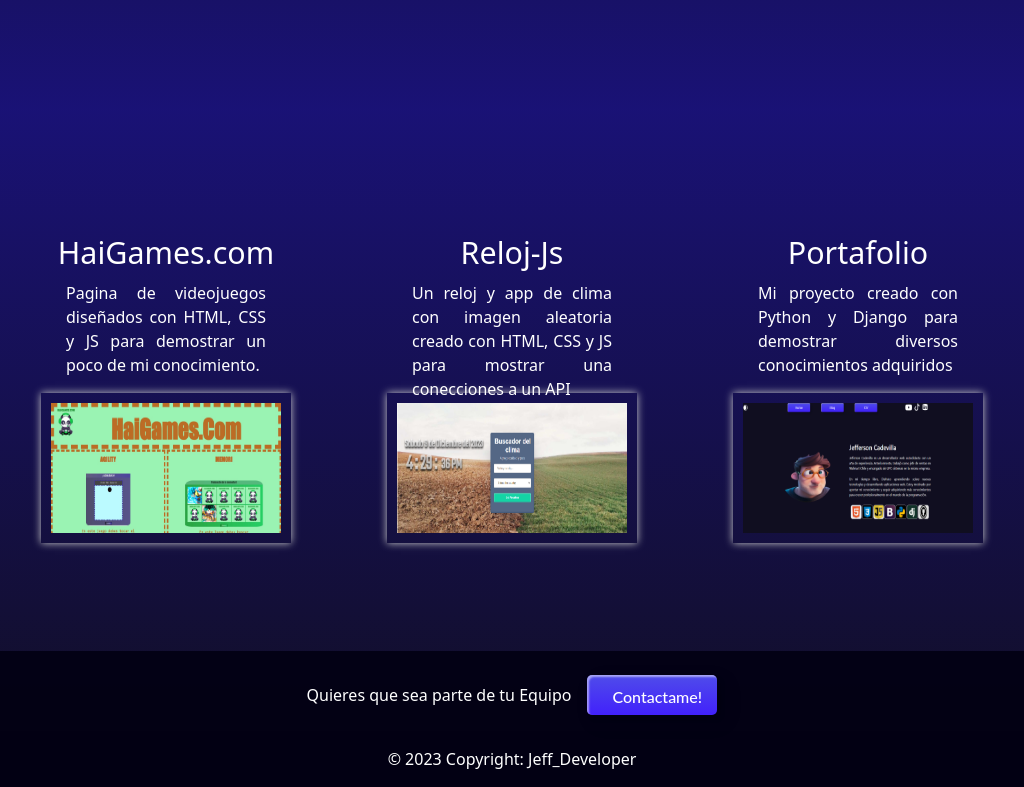
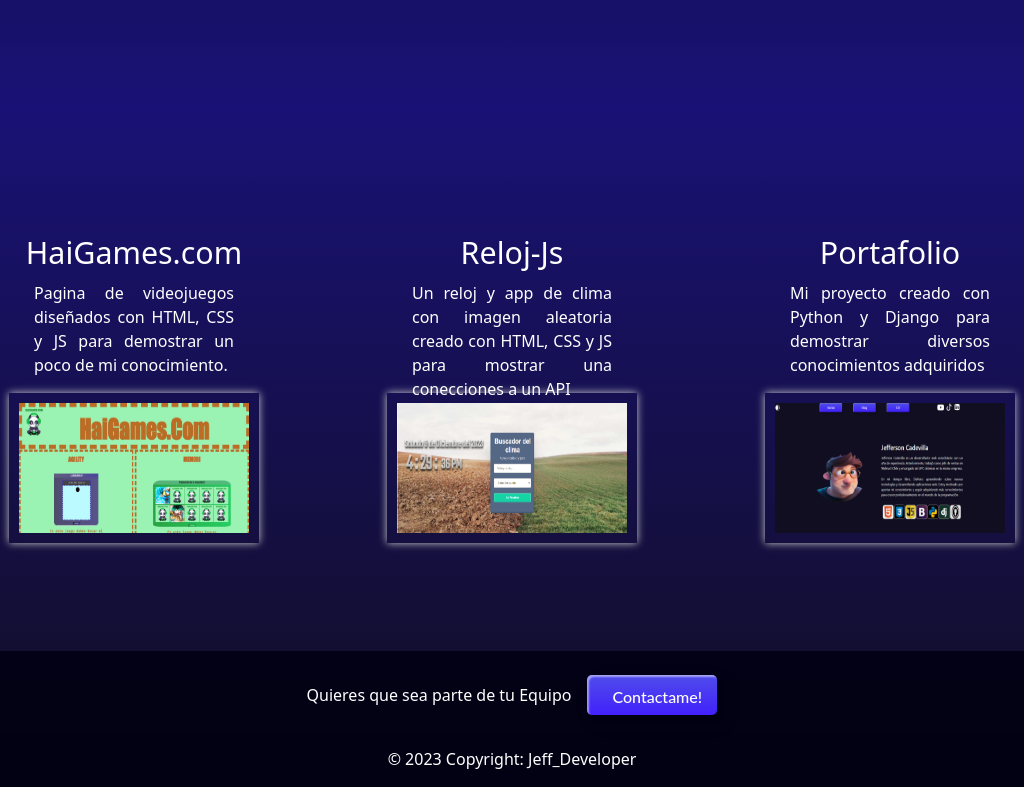
Before and after one commit to HaiDekimasu/Portafolio.jeff, a Django app: page / in a window 1024 px wide. Shown: the part 568-1355 px from the top of the page. Run offline with Django 4.2, Linux system fonts and the light colour scheme; data comes from the database, SQL or seed files in the repository.

Commit message:
modified:   static/styles/styles.css

```diff
--- a/static/styles/styles.css
+++ b/static/styles/styles.css
@@ -319,7 +319,7 @@ footer{
 /* responsive_________________________________________________________________________________________*/
 @media (min-width: 992px) and (max-width: 1024px){
     .proyect{
-        margin: 3rem;
+        margin: rem;
     }
     .proyect:hover{
         width: 30%;
```
